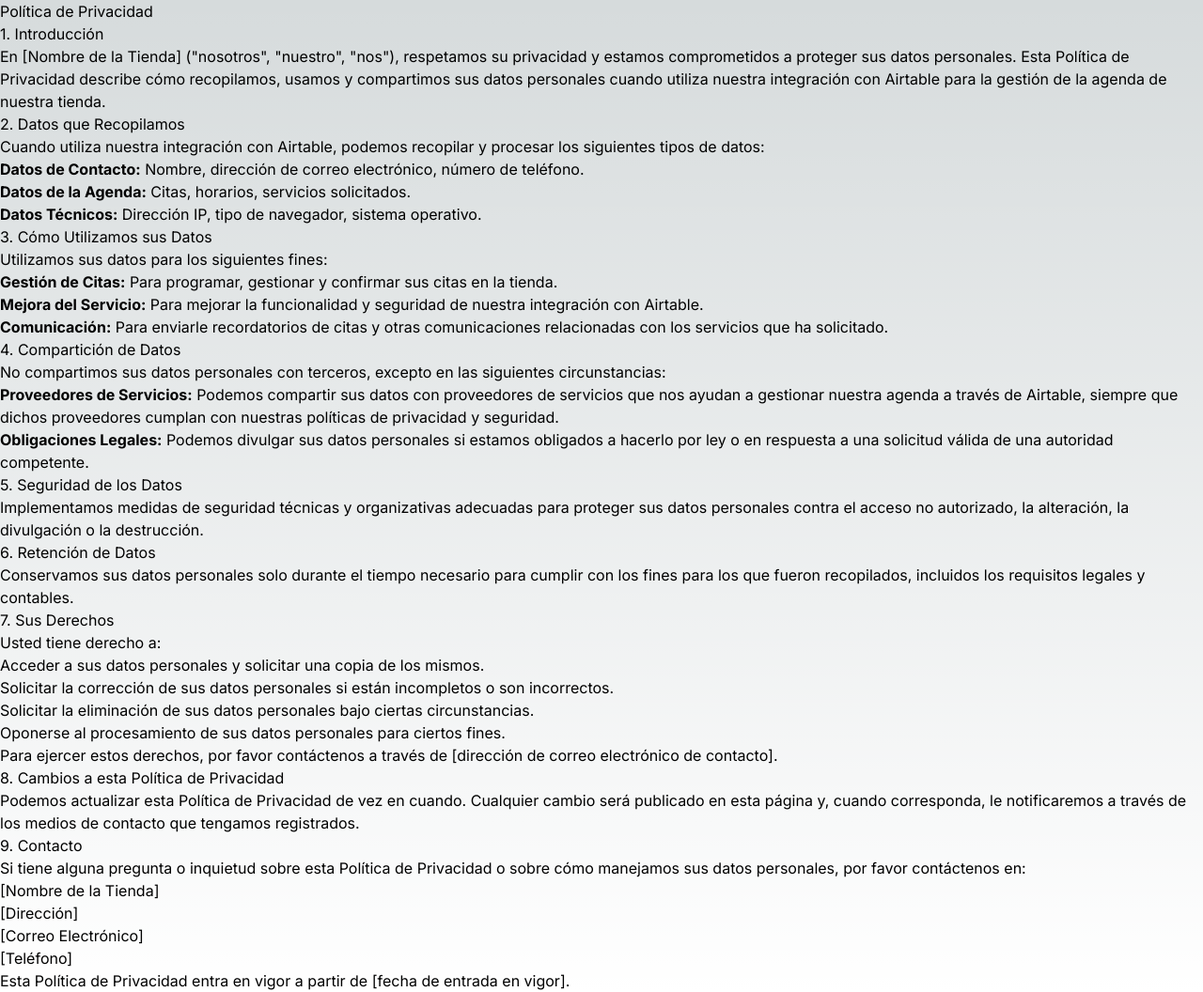
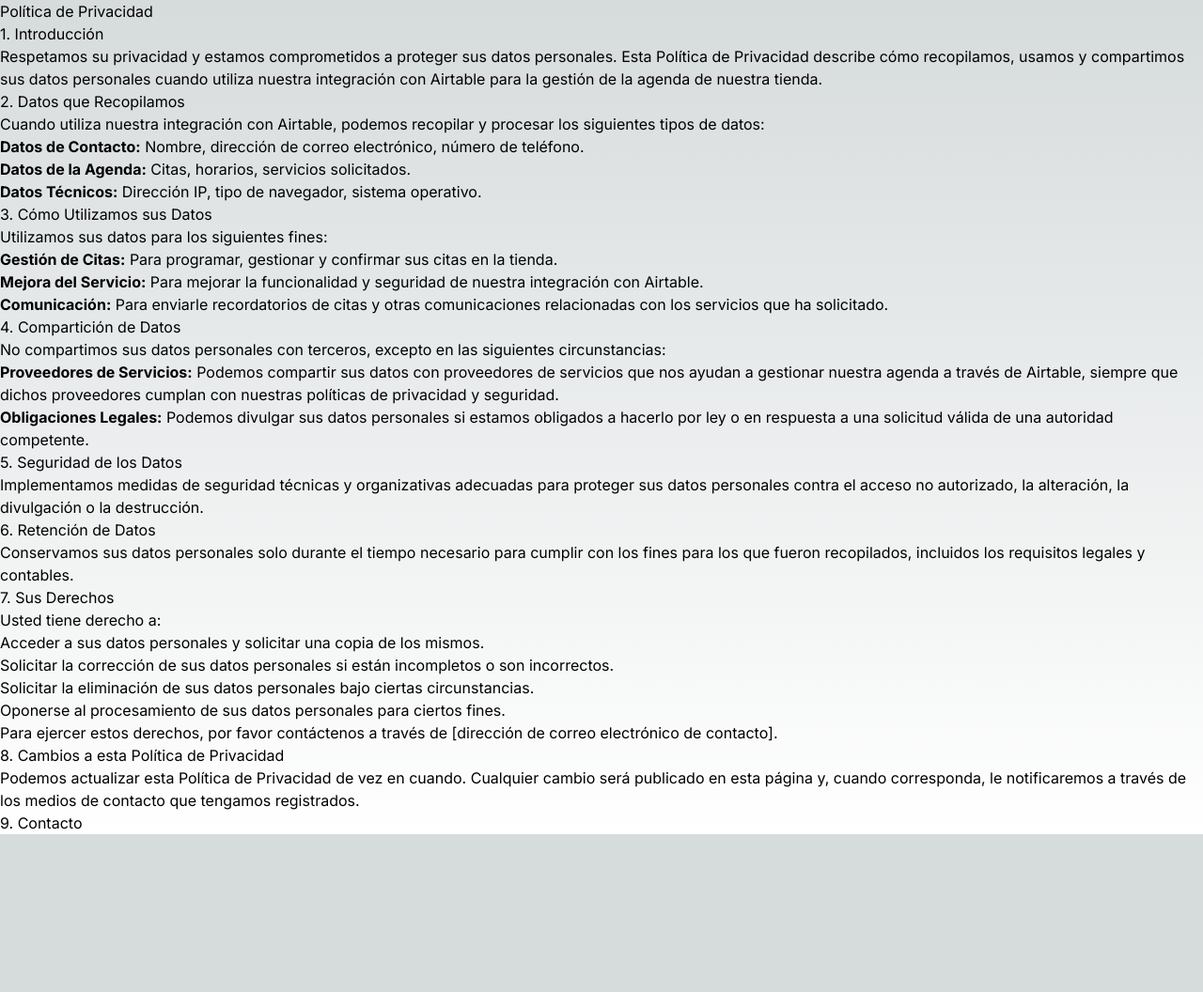
Before and after one commit to 3lD4m14n/asistente-reserva-login-page, a Next.js app: page /privacyPolicy in a window 1280 px wide. Shown: the whole page at 94% size. After the commit the page ends 888 px from the top, so only its background shows below. Built offline with nearby package versions, Linux system fonts and the light colour scheme.

Commit message:
cambios de compatibilidad

```diff
--- a/src/app/privacyPolicy/page.tsx
+++ b/src/app/privacyPolicy/page.tsx
@@ -5,7 +5,7 @@ export default function PrivacyPolicy() {
 
       <h2>1. Introducción</h2>
       <p>
-        En [Nombre de la Tienda] ("nosotros", "nuestro", "nos"), respetamos su
+        Respetamos su
         privacidad y estamos comprometidos a proteger sus datos personales. Esta
         Política de Privacidad describe cómo recopilamos, usamos y compartimos
         sus datos personales cuando utiliza nuestra integración con Airtable
@@ -114,24 +114,6 @@ export default function PrivacyPolicy() {
       </p>
 
       <h2>9. Contacto</h2>
-      <p>
-        Si tiene alguna pregunta o inquietud sobre esta Política de Privacidad o
-        sobre cómo manejamos sus datos personales, por favor contáctenos en:
-      </p>
-      <p>
-        [Nombre de la Tienda]
-        <br />
-        [Dirección]
-        <br />
-        [Correo Electrónico]
-        <br />
-        [Teléfono]
-      </p>
-
-      <p>
-        Esta Política de Privacidad entra en vigor a partir de [fecha de entrada
-        en vigor].
-      </p>
     </div>
   );
 }
--- a/src/components/Forms.tsx
+++ b/src/components/Forms.tsx
@@ -141,7 +141,7 @@ export function Servicio({ userData }: { userData: userInfoServicio }) {
 
   useEffect(() => {
     setInputValue(regex.exec(userData.WorkspaceID)?.at(1) || "");
-  }, [userData]);
+  }, [userData, regex]);
 
   const handleChange = (event: React.ChangeEvent<HTMLInputElement>) => {
     const value = event.target.value;
```
